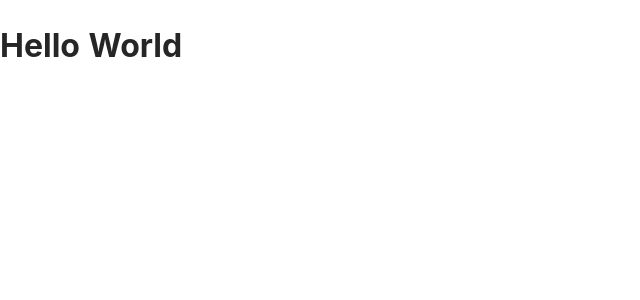
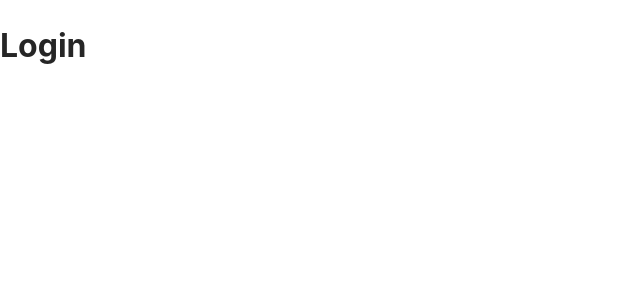
Before and after one commit to Eason0628/AI_MANAGEMENT, a Vue app: page / in a window 1280 px wide. Shown: the top 300 px of the page, without its empty margins (0-640 px from the left). Built offline with nearby package versions, Linux system fonts and the light colour scheme.

Commit message:
4. Install and configure routing

```diff
--- a/package.json
+++ b/package.json
@@ -9,7 +9,8 @@
     "preview": "vite preview"
   },
   "dependencies": {
-    "vue": "^3.5.34"
+    "vue": "^3.5.34",
+    "vue-router": "^5.1.0"
   },
   "devDependencies": {
     "@vitejs/plugin-vue": "^6.0.6",
--- a/src/App.vue
+++ b/src/App.vue
@@ -1,7 +1,3 @@
-<script setup>
-import HelloWorld from './components/HelloWorld.vue'
-</script>
-
 <template>
-  <HelloWorld />
+  <router-view />
 </template>
--- a/src/components/HelloWorld.vue
+++ /dev/null
@@ -1,5 +0,0 @@
-<template>
-  <div>
-    <h1>Hello World</h1>
-  </div>
-</template>
--- /dev/null
+++ b/src/route/index.js
@@ -0,0 +1,15 @@
+import { createRouter, createWebHistory } from "vue-router";
+import Login from "@/views/login/index.vue";
+
+const routes = [
+    {
+        path: "/",
+        component: Login,
+    },
+]
+const router = createRouter({
+    history: createWebHistory(),
+    routes: routes,
+});
+
+export default router;
--- /dev/null
+++ b/src/views/login/index.vue
@@ -0,0 +1,5 @@
+<template>
+    <div>
+        <h1>Login</h1>
+    </div>
+</template>
```
Also changed, not shown: src/main.js (+5 -2 lines), 1 other file (tests, documents, lock files or other folders).
